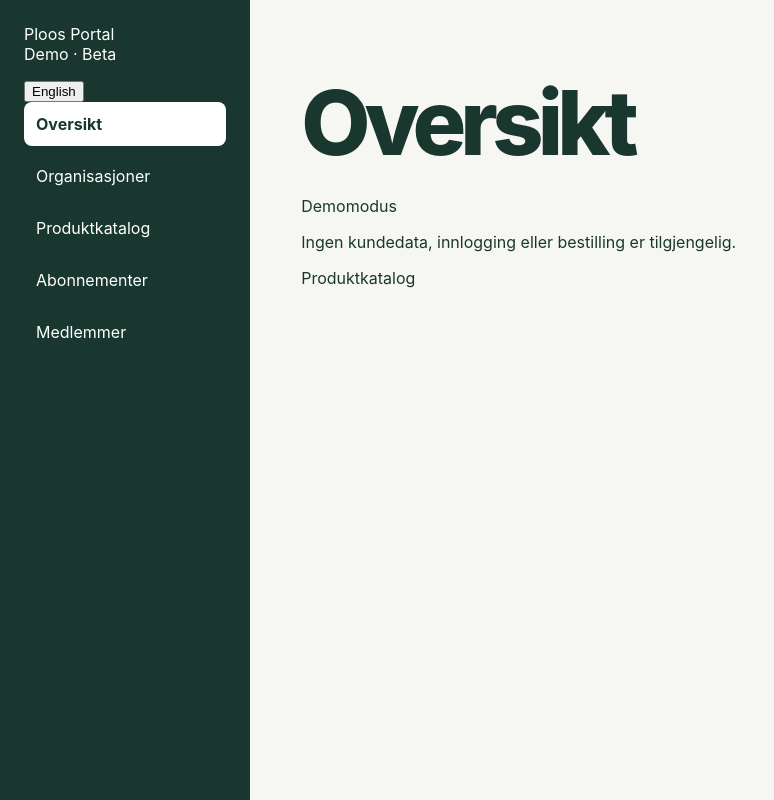
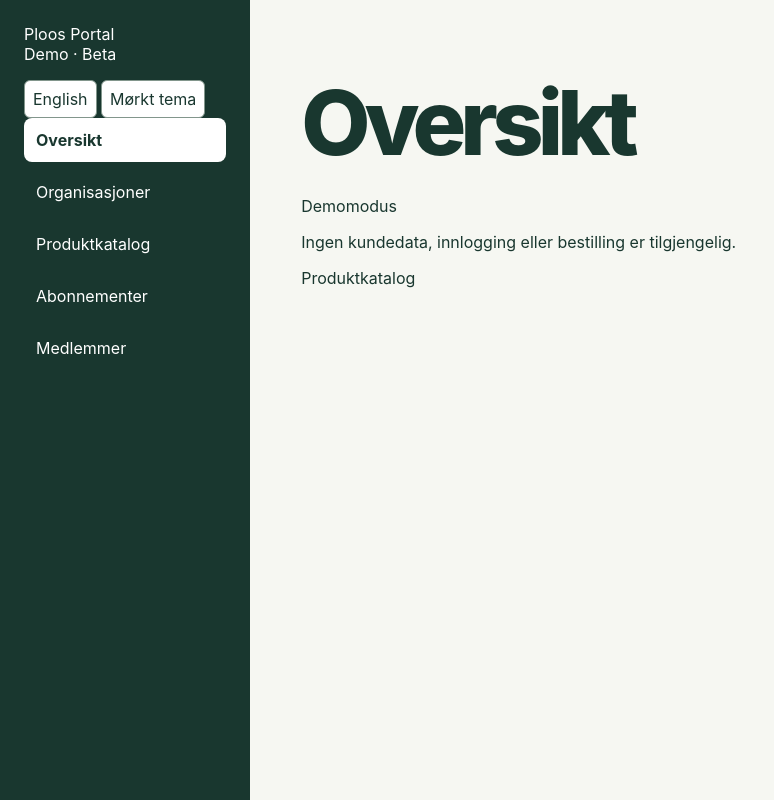
Before and after one commit to Ploos-AS/Ploos-Portal, a SvelteKit app: page /preview in a window 1280 px wide. Shown: the whole page, without its empty margins (0-774 px from the left). Built offline with nearby package versions, Linux system fonts and the light colour scheme.

Commit message:
feat: shared light and dark preview theme

```diff
--- a/src/routes/preview/+layout.svelte
+++ b/src/routes/preview/+layout.svelte
@@ -1,6 +1,7 @@
 <script lang="ts">
   import { page } from '$app/state';
   import { setContext } from 'svelte';
+  let dark = $state(false);
   let language = $state<'nb' | 'en'>('nb');
   setContext('preview-language', () => language);
   let { children } = $props();
@@ -12,11 +13,12 @@
     { path: '/preview/members', nb: 'Medlemmer', en: 'Members' }
   ];
 </script>
-<div class="shell" lang={language}>
+<div class="shell" class:dark lang={language}>
   <aside>
     <a href="/">Ploos Portal</a>
     <p>Demo · Beta</p>
     <button onclick={() => language = language === 'nb' ? 'en' : 'nb'}>{language === 'nb' ? 'English' : 'Norsk'}</button>
+    <button aria-pressed={dark} onclick={() => dark = !dark}>{language === 'nb' ? 'Mørkt tema' : 'Dark theme'}</button>
     <nav aria-label={language === 'nb' ? 'Portalmeny' : 'Portal navigation'}>
       {#each links as link}
         <a href={link.path} aria-current={page.url.pathname === link.path ? 'page' : undefined}>{link[language]}</a>
@@ -26,7 +28,11 @@
   <div class="workspace">{@render children()}</div>
 </div>
 <style>
-  .shell { display: grid; grid-template-columns: 250px minmax(0, 1fr); min-height: 100vh; }
+  .shell { display: grid; grid-template-columns: 250px minmax(0, 1fr); min-height: 100vh; background: var(--surface); color: var(--ink); color-scheme: light; --surface: #f6f7f2; --ink: #19372f; --control: #fff; --border: #82968c; }
+  .shell.dark { color-scheme: dark; --surface: #14231f; --ink: #edf5ef; --control: #20352e; --border: #82968c; }
+  .shell :global(button), .shell :global(select), .shell :global(input) { font: inherit; background: var(--control); color: var(--ink); border: 1px solid var(--border); border-radius: 6px; padding: .5rem; }
+  .workspace :global(a) { color: inherit; }
+  .shell :global(button:focus-visible), .shell :global(select:focus-visible) { outline: 3px solid #b88725; outline-offset: 3px; }
   aside { padding: 24px; background: #19372f; color: white; }
   aside a { color: inherit; }
   nav { display: grid; gap: 8px; }
```
